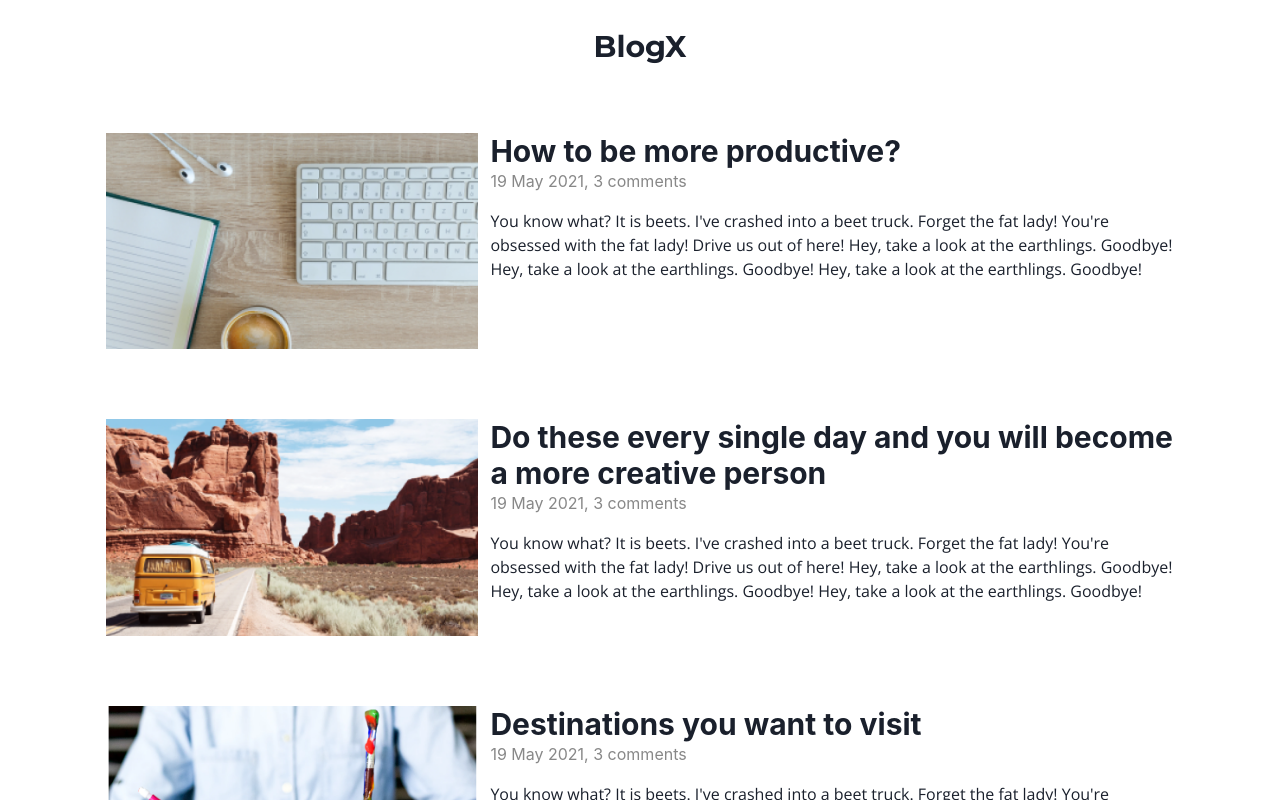
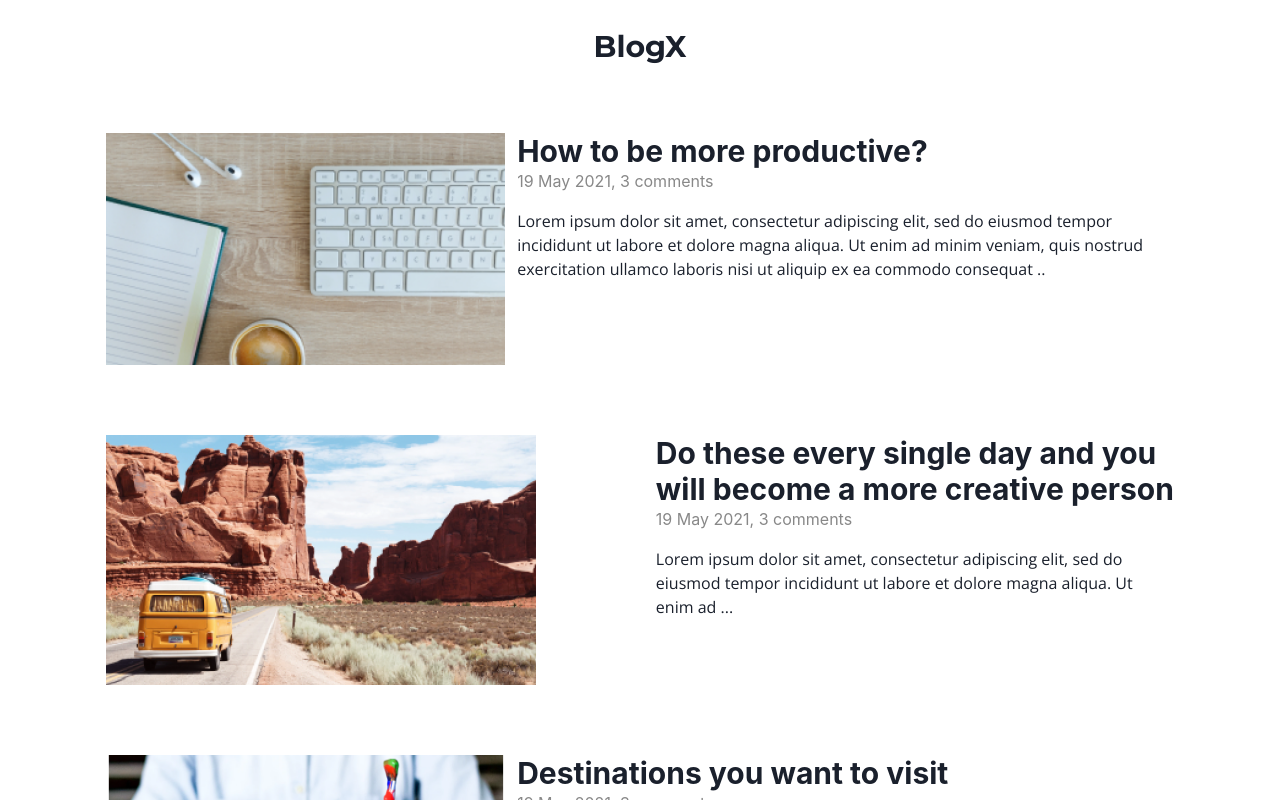
Before and after one commit to nefejames/blog-x, a Next.js app: page / in a window 1280 px wide. Shown: the top 800 px of the page. Built offline with nearby package versions, Linux system fonts and the light colour scheme.

Commit message:
added main copy to post card

```diff
--- a/components/PostCard.js
+++ b/components/PostCard.js
@@ -2,11 +2,11 @@
 import Link from "next/link";
 import { Box, Text, Heading, Stack } from "@chakra-ui/react";
 
-export default function MainCard({ title, img, imgAlt, meta }) {
+export default function MainCard({ title, copy, img, imgAlt, meta }) {
   return (
     <Stack direction={["column", "column", "row"]} spacing={3}>
       <Box width="full">
-        <Image src={img} alt={imgAlt} objectFit="contain" placeholder="blur" />
+        <Image src={img} alt={imgAlt} objectFit="cover" placeholder="blur" />
       </Box>
       <Box>
         <Box>
@@ -19,11 +19,7 @@
         </Box>
 
         <Text fontFamily="Open Sans" mt={4}>
-          You know what? It is beets. I&apos;ve crashed into a beet truck.
-          Forget the fat lady! You&apos;re obsessed with the fat lady! Drive us
-          out of here! Hey, take a look at the earthlings. Goodbye! Hey, take a
-          look at the earthlings. Goodbye! Hey, take a look at the earthlings.
-          Goodbye!
+          {copy}
         </Text>
       </Box>
     </Stack>
```
